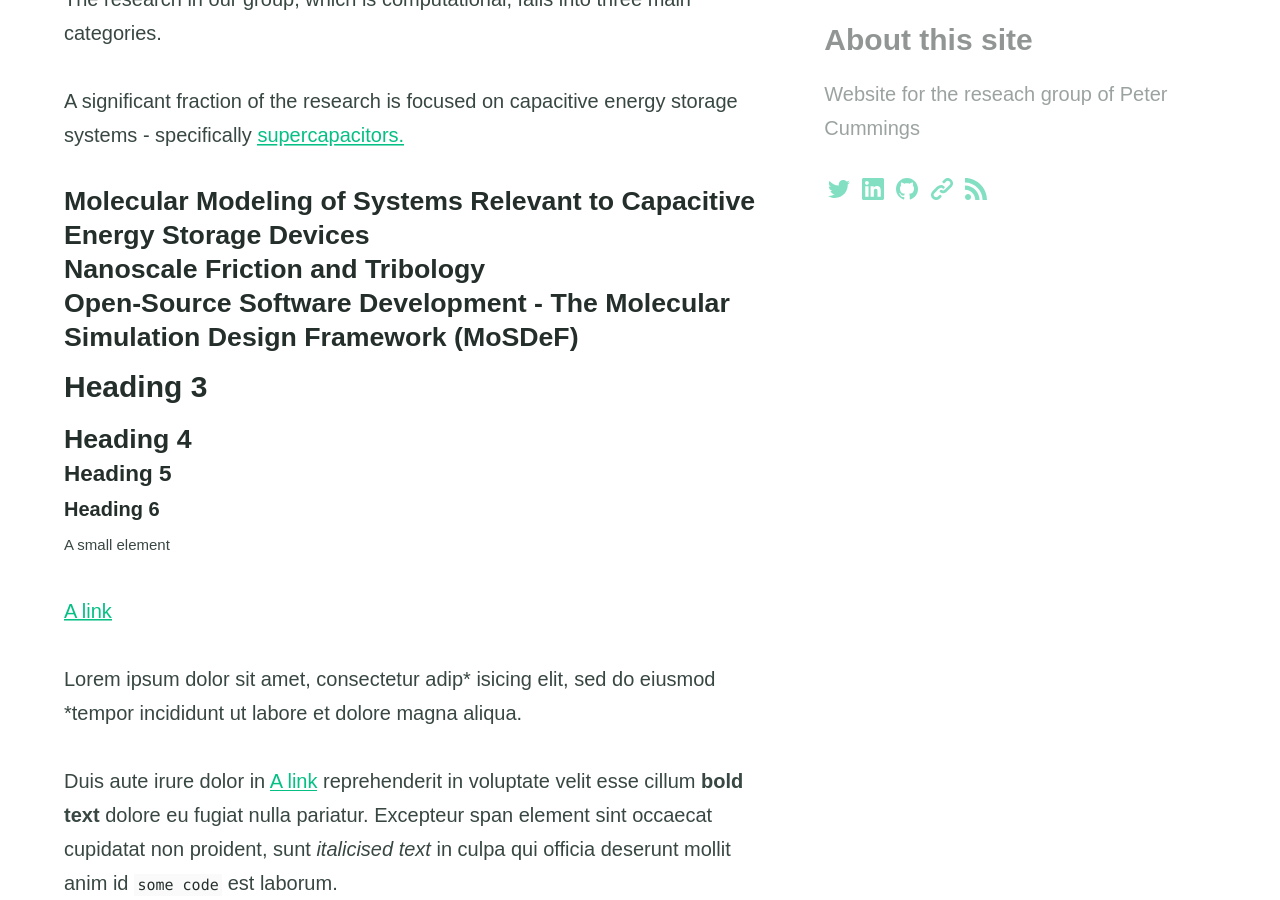
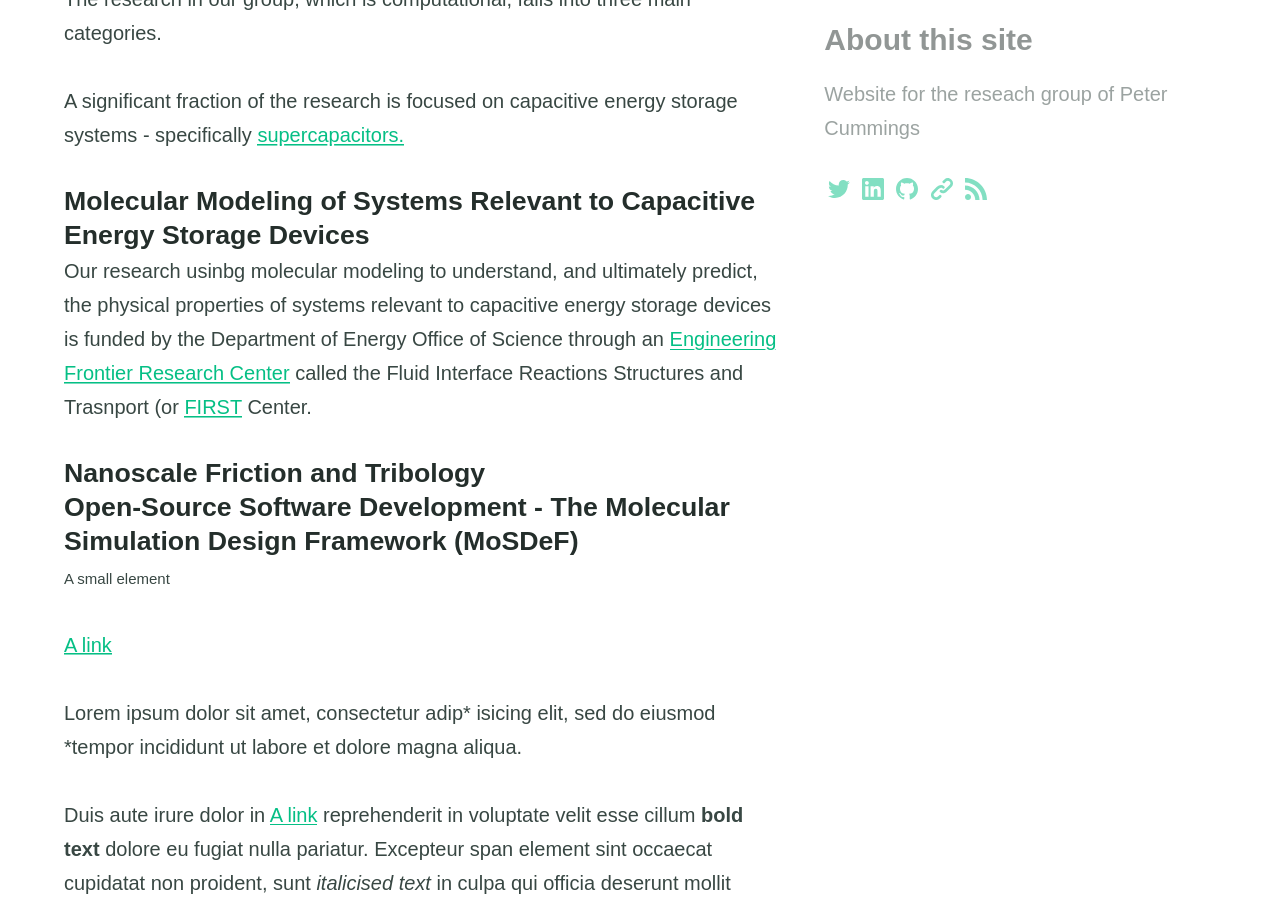
Before and after one commit to ptc2ug/ptc2ug.github.io, a Jekyll site: the page built from research.md, in a window 1280 px wide and 900 px high, scrolled down 530 px. Built offline with Jekyll 4.4.1, drawn with Linux system fonts in a browser that asks for light colours.

Commit message:
Update research.md

```diff
--- a/research.md
+++ b/research.md
@@ -12,19 +12,12 @@ The research in our group, which is computational, falls into three main categor
 A significant fraction of the research is focused on capacitive energy storage systems - specifically [supercapacitors.](https://en.wikipedia.org/wiki/Supercapacitor "supercapacitors.")
 
 #### Molecular Modeling of Systems Relevant to Capacitive Energy Storage Devices
+Our research usinbg molecular modeling to understand, and ultimately predict, the physical properties of systems relevant to capacitive energy storage devices is funded by the Department of Energy Office of Science through an [Engineering Frontier Research Center](https://www.energyfrontier.us "Energy Frontier Research Center") called the Fluid Interface Reactions Structures and Trasnport (or [FIRST](https://web.ornl.gov/sci/first/ "FIRST") Center.
 
 #### Nanoscale Friction and Tribology
 
 #### Open-Source Software Development - The Molecular Simulation Design Framework (MoSDeF)
 
-
-### Heading 3
-
-#### Heading 4
-
-##### Heading 5
-
-###### Heading 6
 
 <small>A small element</small>
 
```
